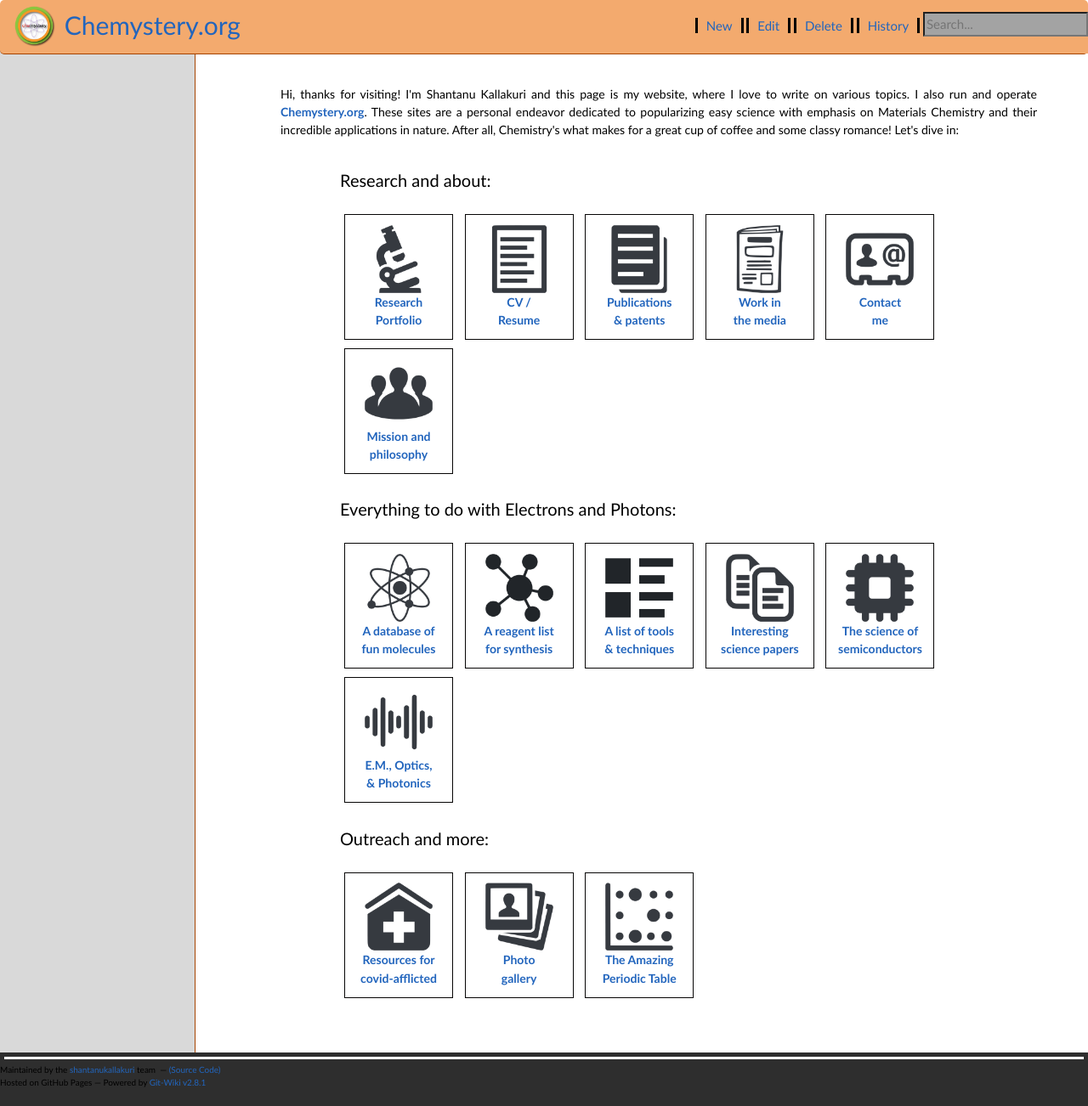
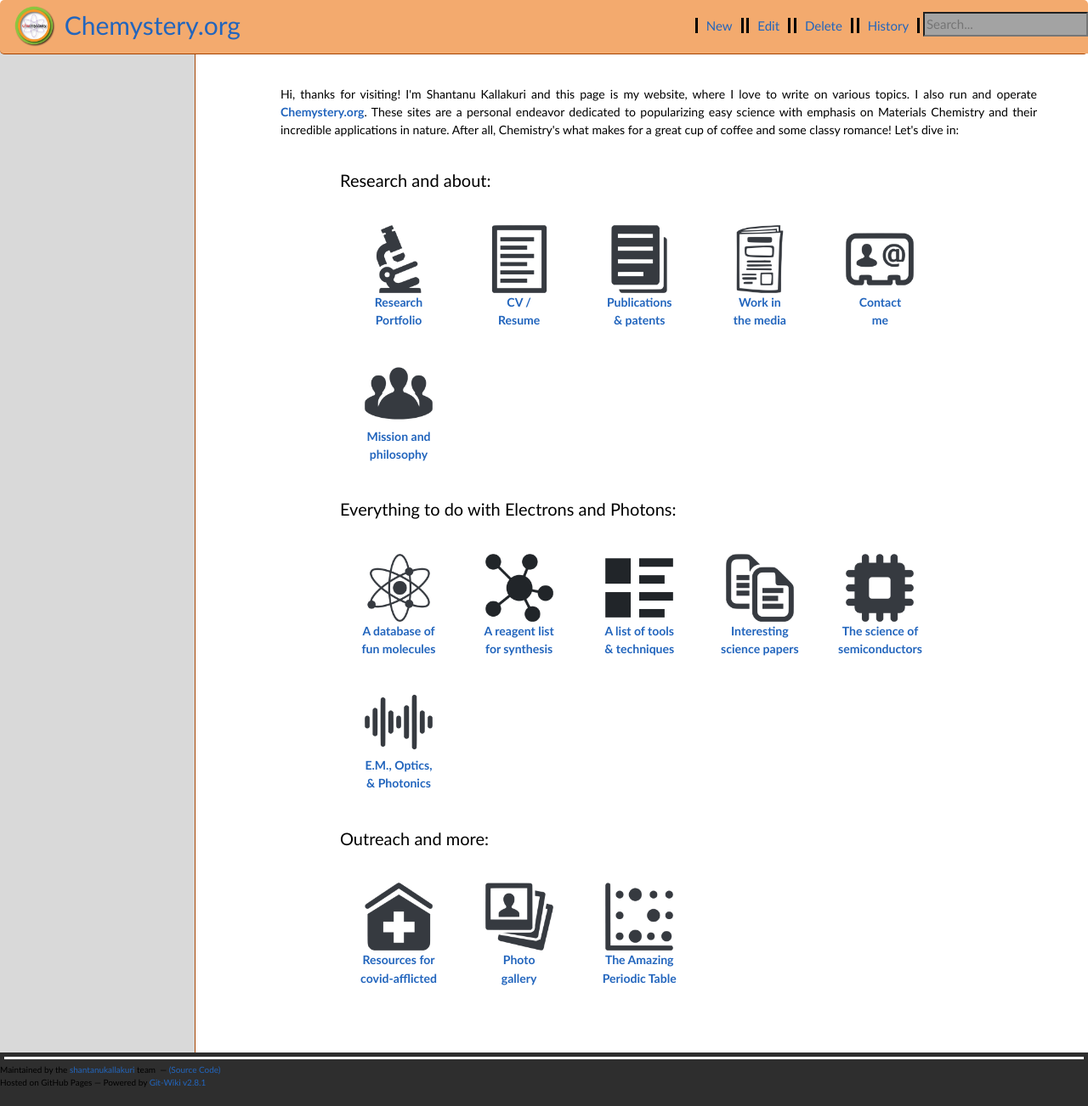
Before and after one commit to shantanukallakuri/shantanukallakuri.github.io, a Jekyll site: the page built from index.md, in a window 1280 px wide and 1302 px high. Shown: the whole window at 85% size. Built offline with Jekyll 4.4.1, drawn with Linux system fonts in a browser that asks for light colours; nearby versions of some CDN libraries.

Commit message:
#0047 - 092024 - Updated all pages and index and config and font, colors

```diff
--- a/assets/css/git-wiki-dark-style.css
+++ b/assets/css/git-wiki-dark-style.css
@@ -686,7 +686,7 @@ ol {
 .mainmenu-line {
   margin: 5px;
   padding: 10px;
-  border: 1px solid #060505;
+  /* border: 1px solid #060505 */;
   display: inline-block;
   align-content: center;
   text-align: center;
```
